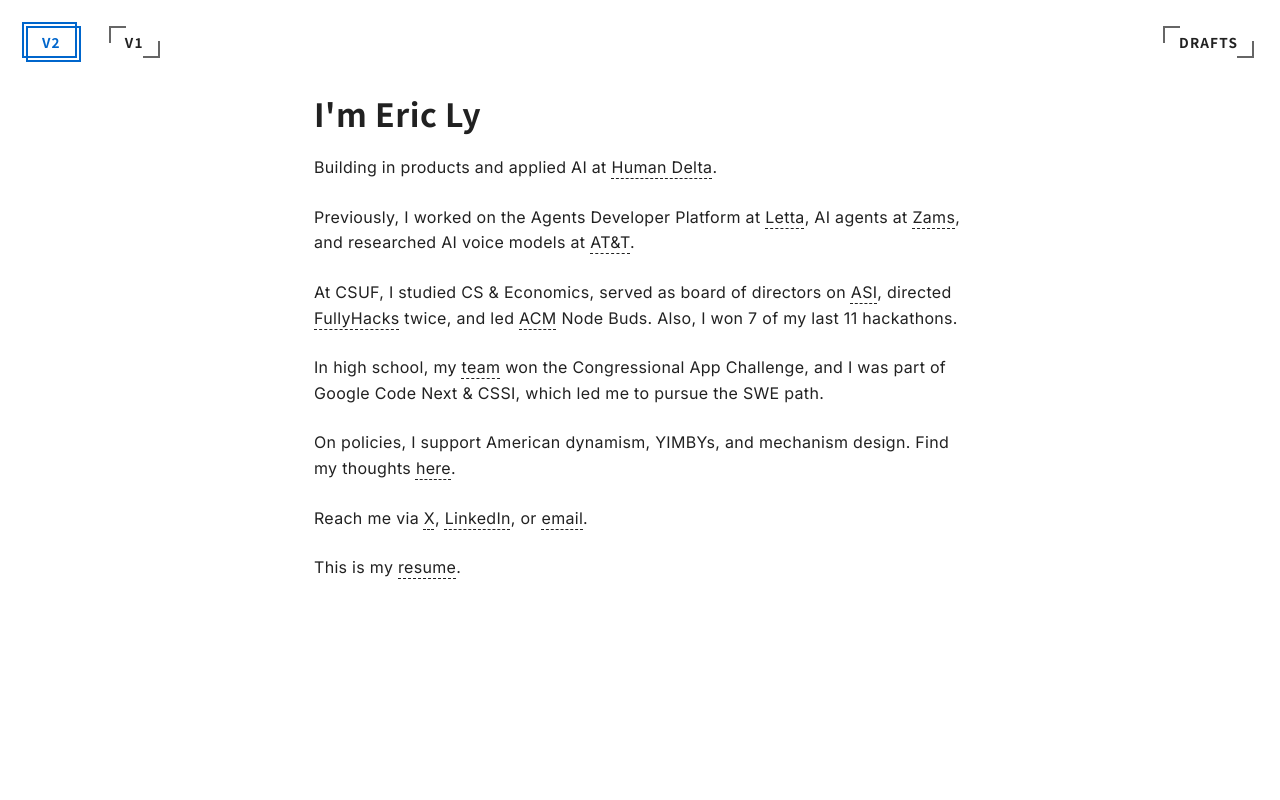
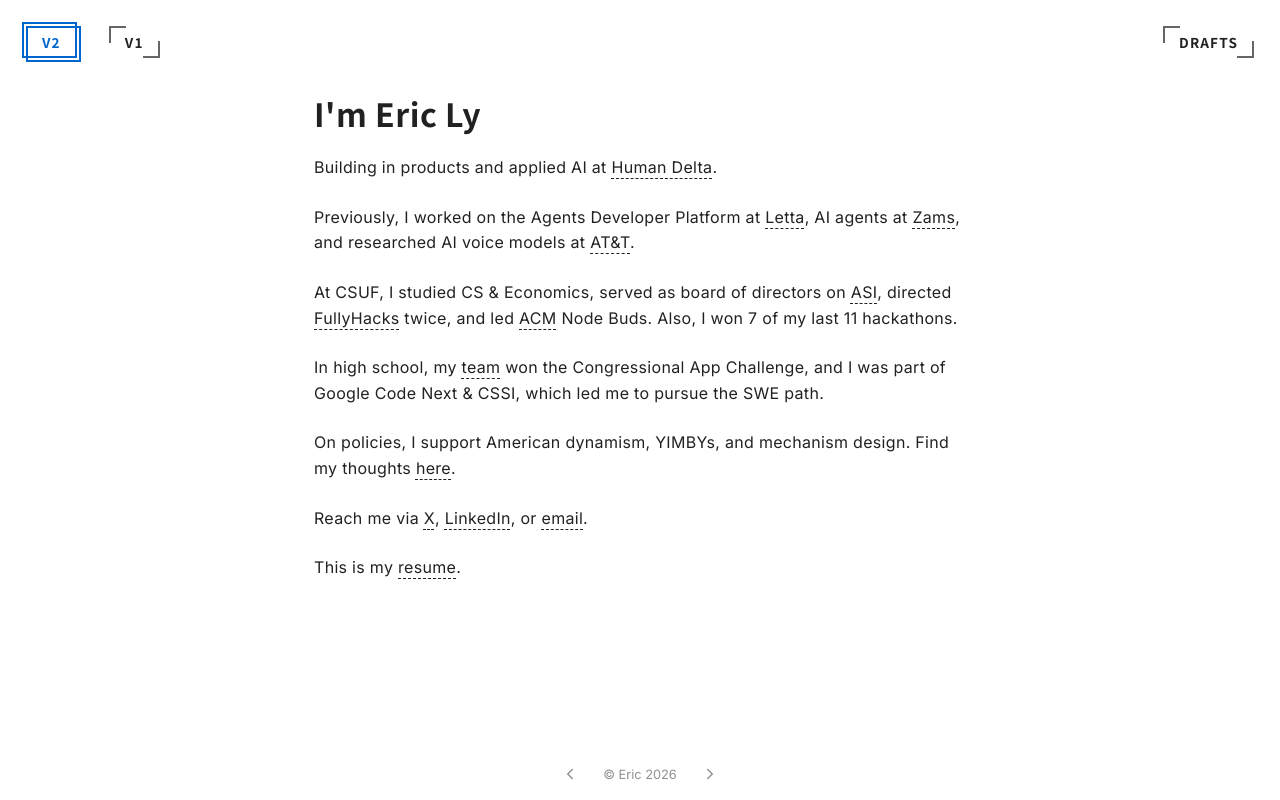
Before and after one commit to lyeric2022/lyyeric.tech, a React (Vite) app: page / in a window 1280 px wide. Built offline with nearby package versions, Linux system fonts and the light colour scheme; no server answers.

Commit message:
Add webring footer with prev/next navigation

```diff
--- a/package.json
+++ b/package.json
@@ -18,6 +18,7 @@
     "cors": "^2.8.5",
     "express": "^4.18.2",
     "firebase": "^10.14.1",
+    "lucide-react": "^0.563.0",
     "posthog-js": "^1.177.1",
     "react": "^18.2.0",
     "react-dom": "^18.2.0",
--- a/src/components/CompactView.jsx
+++ b/src/components/CompactView.jsx
@@ -1,5 +1,6 @@
 import React from 'react';
 import './CompactView.scss';
+import { ChevronLeft, ChevronRight } from 'lucide-react';
 
 const CompactView = () => {
   return (
@@ -82,6 +83,15 @@ const CompactView = () => {
         <br /> */}
       </div>
 
+      <footer className="webring-footer">
+        <a href="https://webring-1.vercel.app/?from=lyyeric&dir=prev" rel="noopener noreferrer" className="webring-link" title="Previous site">
+          <ChevronLeft size={18} />
+        </a>
+        <span className="copyright">© Eric 2026</span>
+        <a href="https://webring-1.vercel.app/?from=lyyeric&dir=next" rel="noopener noreferrer" className="webring-link" title="Next site">
+          <ChevronRight size={18} />
+        </a>
+      </footer>
     </div>
   );
 };
--- a/src/components/CompactView.scss
+++ b/src/components/CompactView.scss
@@ -1,5 +1,5 @@
 .compact-view {
-  min-height: calc(100vh - 6rem);
+  min-height: 100vh;
   width: 100%;
   max-width: 700px;
   margin: 0 auto;
@@ -10,6 +10,8 @@
   color: var(--color-text);
   overflow-x: hidden;
   box-sizing: border-box;
+  display: flex;
+  flex-direction: column;
 }
 
 .compact-intro {
@@ -145,6 +147,38 @@
 // Import Inter font
 @import url('https://fonts.googleapis.com/css2?family=Inter:wght@400;700&display=swap');
 
+.webring-footer {
+  display: flex;
+  justify-content: center;
+  align-items: center;
+  gap: 24px;
+  padding: 2rem 0 1rem;
+  margin-top: auto;
+  animation: fadeIn 0.6s ease-out forwards;
+  animation-delay: 1s;
+  opacity: 0;
+}
+
+.webring-link {
+  display: flex;
+  align-items: center;
+  opacity: 0.5;
+  transition: opacity 0.2s ease;
+  text-decoration: none !important;
+  color: var(--color-text);
+
+  &:hover {
+    opacity: 1;
+  }
+}
+
+.copyright {
+  font-size: 0.8rem;
+  opacity: 0.5;
+  color: var(--color-text);
+  font-family: 'Inter', system-ui, sans-serif;
+}
+
 // Fade in animation
 @keyframes fadeIn {
   from {
```
Also changed, not shown: 1 other file (tests, documents, lock files or other folders).
